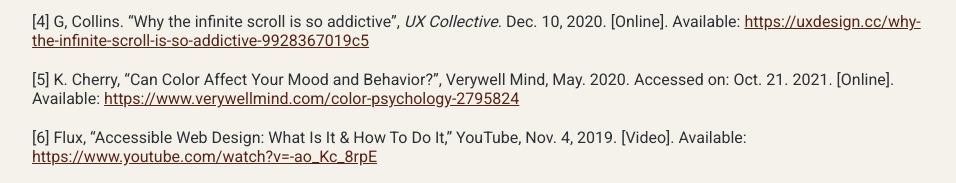
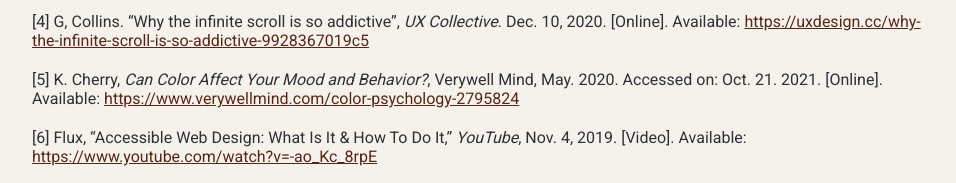
Before and after one commit to EllenWiderstrand/CLS055, a React (Create React App) app: page / in a window 1280 px wide. Shown: the part 8860-9043 px from the top of the page, without its empty margins (160-1116 px from the left). Built offline with nearby package versions, Linux system fonts and the light colour scheme.

Commit message:
add italics to resources

```diff
--- a/src/Resources.js
+++ b/src/Resources.js
@@ -14,10 +14,10 @@
       <p>
       [4] G, Collins. “Why the infinite scroll is so addictive”,<i> UX Collective</i>. Dec. 10, 2020. [Online]. Available: <a href="https://uxdesign.cc/why-the-infinite-scroll-is-so-addictive-9928367019c5" target="blank"> https://uxdesign.cc/why-the-infinite-scroll-is-so-addictive-9928367019c5 </a></p>
       <p>
-      [5] K. Cherry, “Can Color Affect Your Mood and Behavior?”, Verywell Mind, May. 2020. Accessed on: Oct. 21. 2021. [Online]. Available: <a href="https://www.verywellmind.com/color-psychology-2795824" target="blank"> https://www.verywellmind.com/color-psychology-2795824 </a>
+      [5] K. Cherry, <i>Can Color Affect Your Mood and Behavior?</i>, Verywell Mind, May. 2020. Accessed on: Oct. 21. 2021. [Online]. Available: <a href="https://www.verywellmind.com/color-psychology-2795824" target="blank"> https://www.verywellmind.com/color-psychology-2795824 </a>
       </p>
       <p>
-      [6] Flux, “Accessible Web Design: What Is It & How To Do It,” YouTube, Nov. 4, 2019. [Video]. Available: <a href="https://www.youtube.com/watch?v=-ao_Kc_8rpE" target="blank"> https://www.youtube.com/watch?v=-ao_Kc_8rpE </a>
+      [6] Flux, “Accessible Web Design: What Is It & How To Do It,” <i>YouTube</i>, Nov. 4, 2019. [Video]. Available: <a href="https://www.youtube.com/watch?v=-ao_Kc_8rpE" target="blank"> https://www.youtube.com/watch?v=-ao_Kc_8rpE </a>
       </p>
     </div>
   );
```
